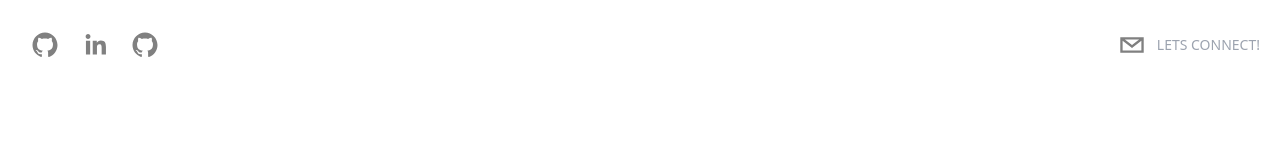
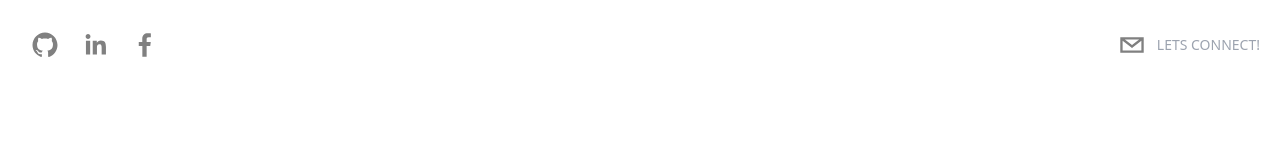
Before and after one commit to bspence205/Portfolio, a Next.js app: page / in a window 1280 px wide. Shown: the top 160 px of the page. Built offline with nearby package versions, Linux system fonts and the light colour scheme.

Commit message:
fixed typo, facebook added

```diff
--- a/components/Header.tsx
+++ b/components/Header.tsx
@@ -20,7 +20,7 @@ export default function Header({}: Props) {
         bgColor='transparent'
         />
 
-        <SocialIcon url='https://github.com/bspence205'
+        <SocialIcon url='https://facebook.com'
         fgColor='gray'
         bgColor='transparent'
         />
```
